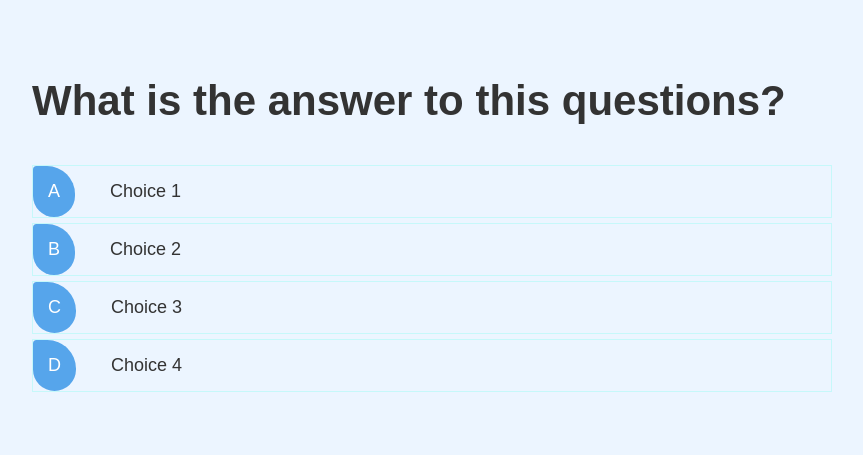
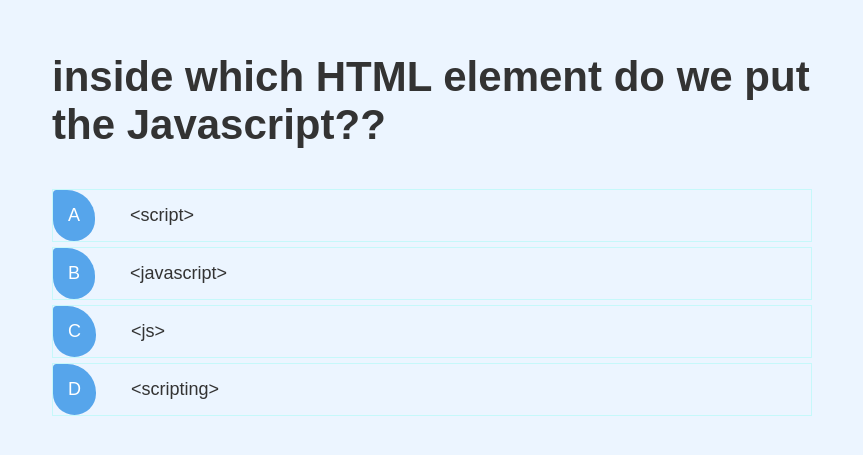
Before and after one commit to NakshiKalolia/Quiz-App, a plain HTML site: page game.html in a window 1280 px wide. Shown: the part 163-618 px from the top of the page, without its empty margins (208-1071 px from the left). Drawn offline with Linux system fonts and the light colour scheme.

Commit message:
Added JS file

```diff
--- a/app.css
+++ b/app.css
@@ -48,7 +48,9 @@ h3{
     align-items: center;
     max-width: 80rem;
     margin: 0 auto;
+    padding: 2rem;
 }
+
 
 .container > *{
     width: 100%;
--- a/game.css
+++ b/game.css
@@ -24,5 +24,5 @@
 
 .choice-text{
     padding: 1.5rem;
-
+    width: 100%
 }
--- a/game.html
+++ b/game.html
@@ -31,5 +31,8 @@
 
         </div>
     </div>
+
+    <script src="game.js">  </script>
+
 </body>
 </html>
--- /dev/null
+++ b/game.js
@@ -0,0 +1,82 @@
+const question = document.getElementById("question");
+const choices = Array.from(document.getElementsByClassName("choice-text") );
+let currentQuestion = {};
+let acceptingAnswers = true;
+let score = 0;
+let questionCounter = 0;
+let availableQuestions = [];
+
+let questions = [
+    {
+        question: "inside which HTML element do we put the Javascript??",
+        choice1: "<script>",
+        choice2: "<javascript>",
+        choice3: "<js>",
+        choice4: "<scripting>",
+        answer: 1
+    },
+    {
+        question: "inside which HTML element do we put the Javascript??",
+        choice1: "<script>",
+        choice2: "<javascript>",
+        choice3: "<js>",
+        choice4: "<scripting>",
+        answer: 1
+    },
+    {
+        question: "inside which HTML element do we put the Javascript??",
+        choice1: "<script>",
+        choice2: "<javascript>",
+        choice3: "<js>",
+        choice4: "<scripting>",
+        answer: 1
+    }
+]
+
+// CONSTANTS
+
+const CORRECT_BONUS = 10;
+const MAX_QUESTIONS = 3;
+
+startGame = () => {
+    questionCounter = 0;
+    score = 0;
+    availableQuestions = [...questions]; // used spread operators
+    console.log(availableQuestions);
+    getNewQuestion();
+};
+
+getNewQuestion = () => {
+    console.log("bjbjbjkb");
+    if(availableQuestions.length == 0 || questionCounter >= MAX_QUESTIONS) {
+        //go to end page
+        return window.location.assign("/end.html");
+    }
+    questionCounter++;
+    const questionIndex = Math.floor(Math.random() * availableQuestions.length);
+    currentQuestion = availableQuestions[questionIndex];
+    question.innerText = currentQuestion.question;
+
+    choices.forEach( choice => {
+        const number = choice.dataset['number'];
+        choice.innerText = currentQuestion['choice' + number];
+    });
+
+    availableQuestions.splice(questionIndex, 1);
+
+    acceptingAnswers = true;
+};
+
+choices.forEach( choice => {
+    choice.addEventListener("click", e => {
+        if(!acceptingAnswers) return;
+
+        acceptingAnswers = true;
+        const selectedChoice = e.target;
+        const selectedAnswer = selectedChoice.dataset["number"];
+        console.log(selectedAnswer);
+        getNewQuestion;
+    });
+});
+
+startGame();
```
